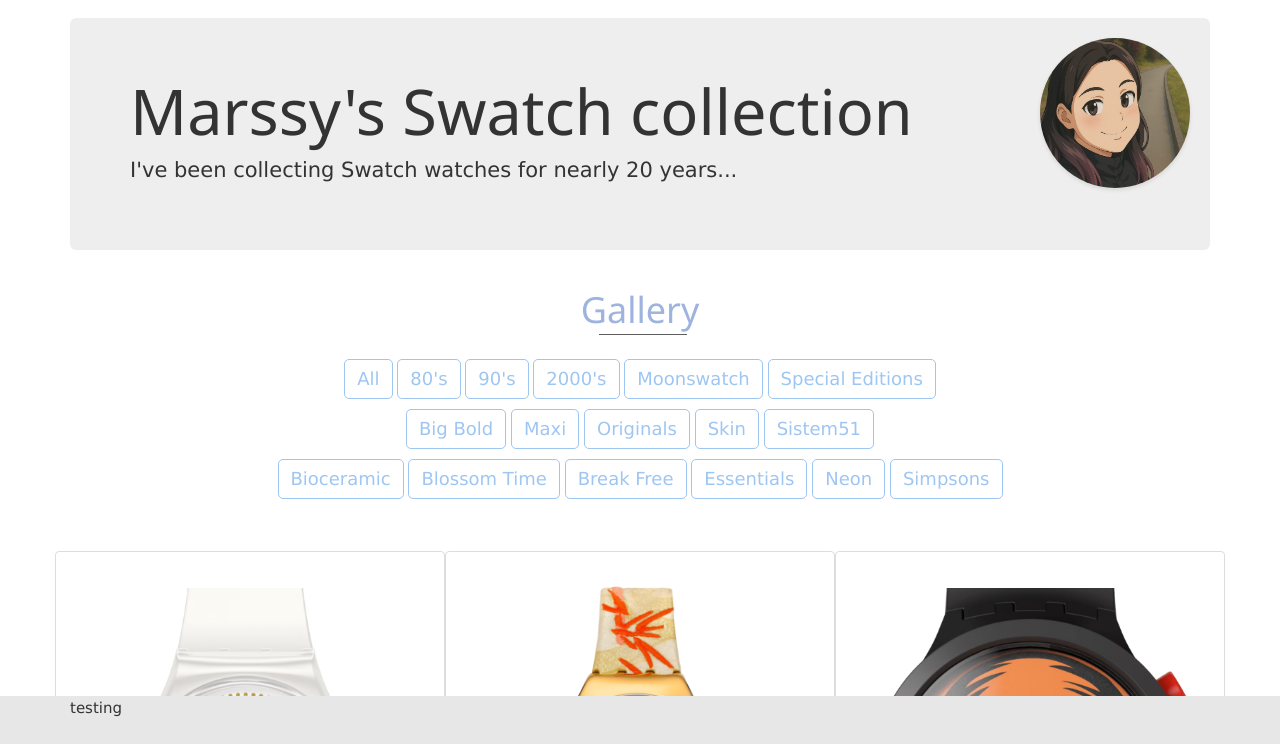
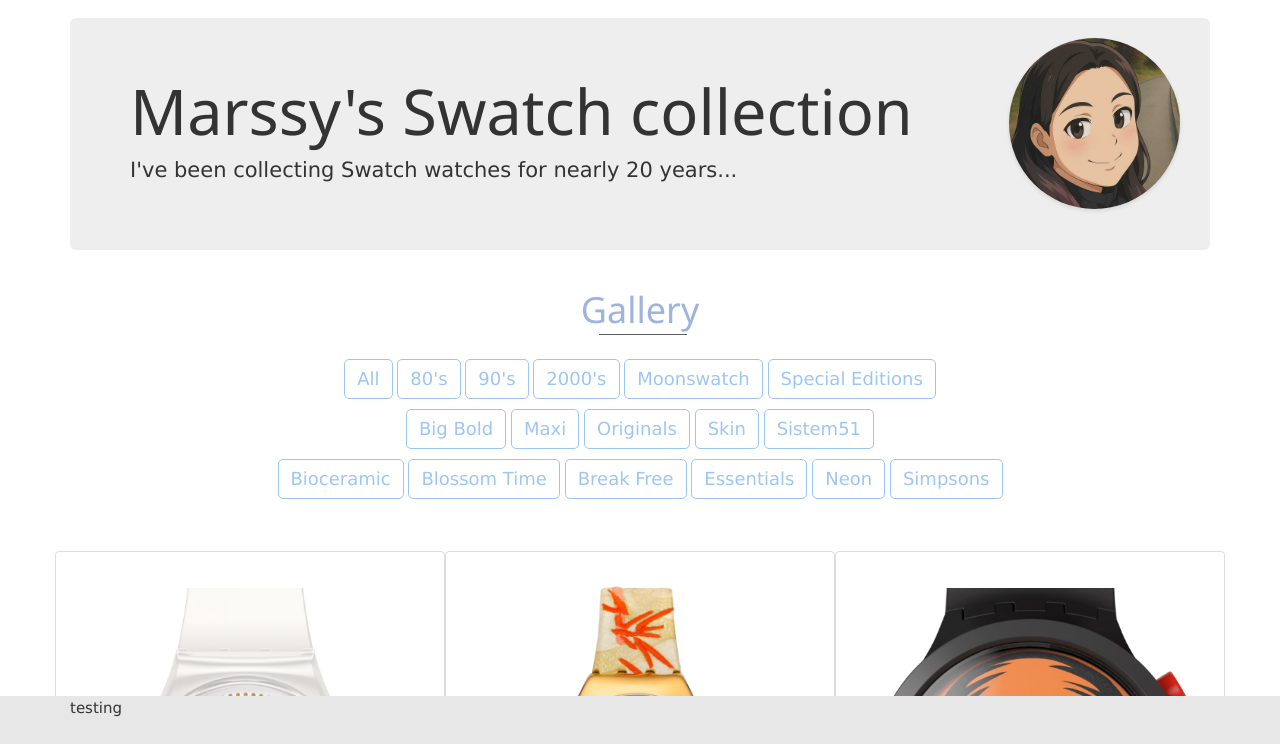
Before and after one commit to lymanwong/swatchcollection, a plain HTML site: page index.html in a window 1280 px wide. Shown: the part 54-798 px from the top of the page. Drawn offline with nearby package versions, Linux system fonts and the light colour scheme.

Commit message:
readjusted image

```diff
--- a/index.html
+++ b/index.html
@@ -67,7 +67,7 @@
     <div class="container">
       <div class="jumbotron">
         <div class="square-container">
-          <img src="images/marssytoon.jpeg" class="cropped-square">
+          <img src="images/marssytoon900x900.jpeg" class="cropped-square">
         </div>
         <h1>Marssy's Swatch collection</h1>
         <p>I've been collecting Swatch watches for nearly 20 years...</p>
--- a/style.css
+++ b/style.css
@@ -155,9 +155,9 @@
 .square-container {
   position: absolute;
   top: 20px;  /* Adjust spacing from top */
-  right: 20px; /* Adjust spacing from right */
-  width: 150px; /* Adjust size as needed */
-  height: 150px;
+  right: 30px; /* Adjust spacing from right */
+  width: 15%; /* Adjust size as needed */
+  height: auto;
   overflow: hidden;
   border-radius: 50%; /* Optional rounded corners */
   box-shadow: 0 2px 4px rgba(0,0,0,0.1); /* Optional shadow */
```
Also changed, not shown: images/marssytoon900x900.jpeg (added).
